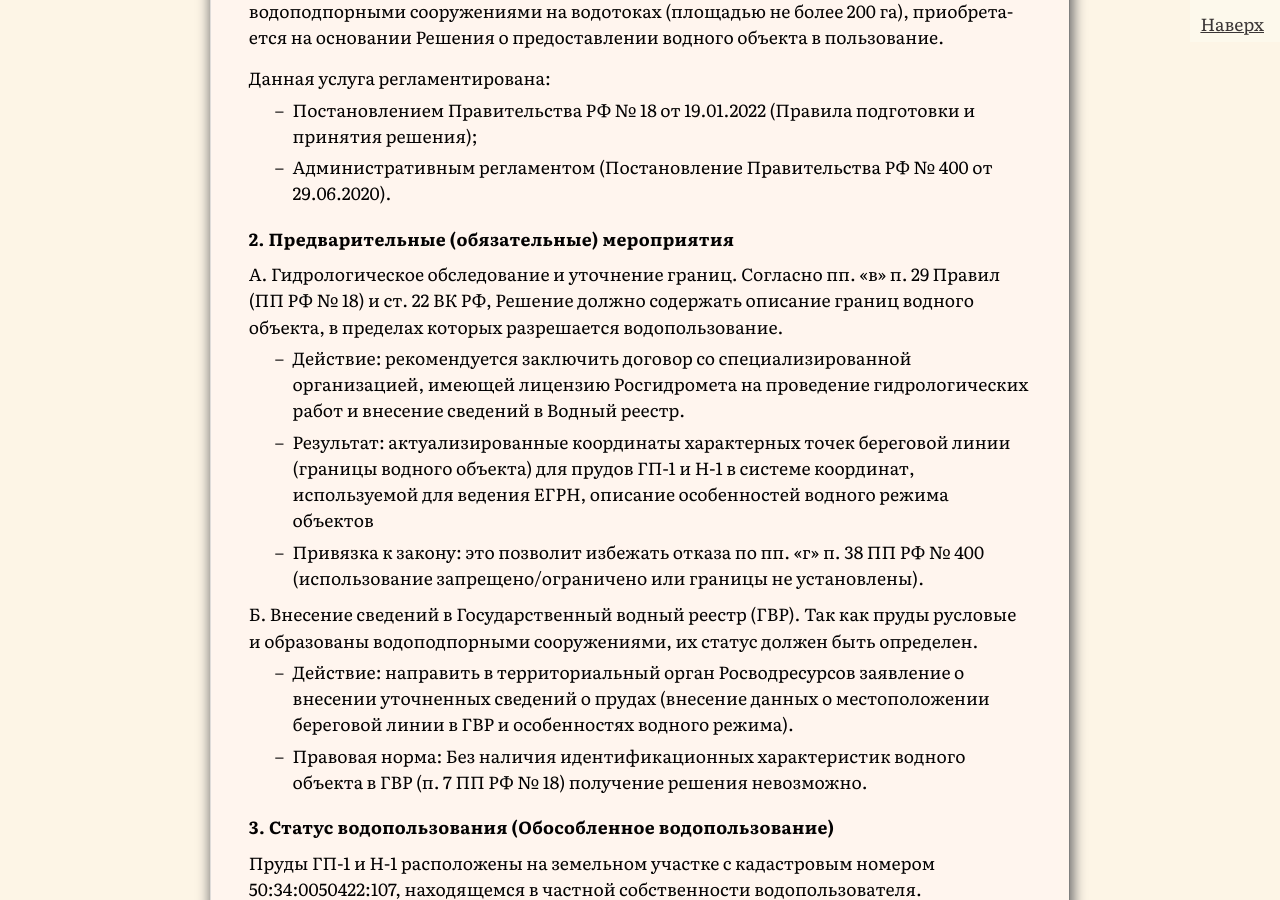
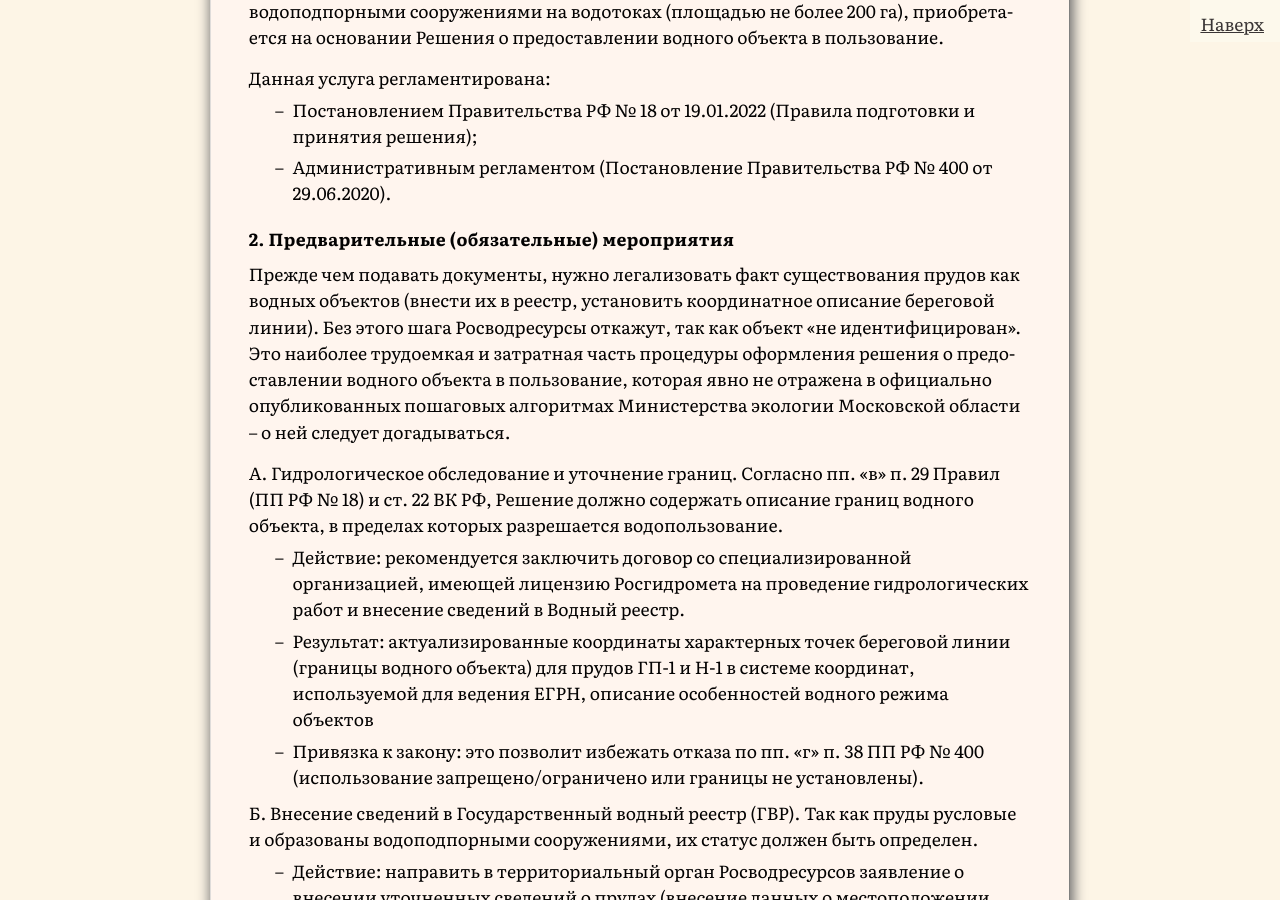
Before and after one commit to SergSi/land-use-art, a Jekyll site: the page built from _posts/2026-02-12-vod.md, in a window 1280 px wide and 900 px high, scrolled down 1082 px. Built offline with Jekyll 4.4.1, drawn with Linux system fonts in a browser that asks for light colours; some web fonts are replaced.

Commit message:
Update 2026-02-12-vod.md

```diff
--- a/_posts/2026-02-12-vod.md
+++ b/_posts/2026-02-12-vod.md
@@ -22,6 +22,8 @@
 *   Административным регламентом (Постановление Правительства РФ № 400 от 29.06.2020).
 
 #### 2. Предварительные (обязательные) мероприятия
+Прежде чем подавать документы, нужно легализовать факт существования прудов как водных объектов (внести их в реестр, установить координатное описание береговой линии). Без этого шага Росводресурсы откажут, так как объект «не идентифицирован». Это наиболее трудоемкая и затратная часть процедуры оформления решения о предоставлении водного объекта в пользование, которая явно не отражена в официально опубликованных пошаговых алгоритмах Министерства экологии Московской области – о ней следует догадываться.
+
 А. Гидрологическое обследование и уточнение границ.
 Согласно пп. «в» п. 29 Правил (ПП РФ № 18) и ст. 22 ВК РФ, Решение должно содержать описание границ водного объекта, в пределах которых разрешается водопользование.
 
```
